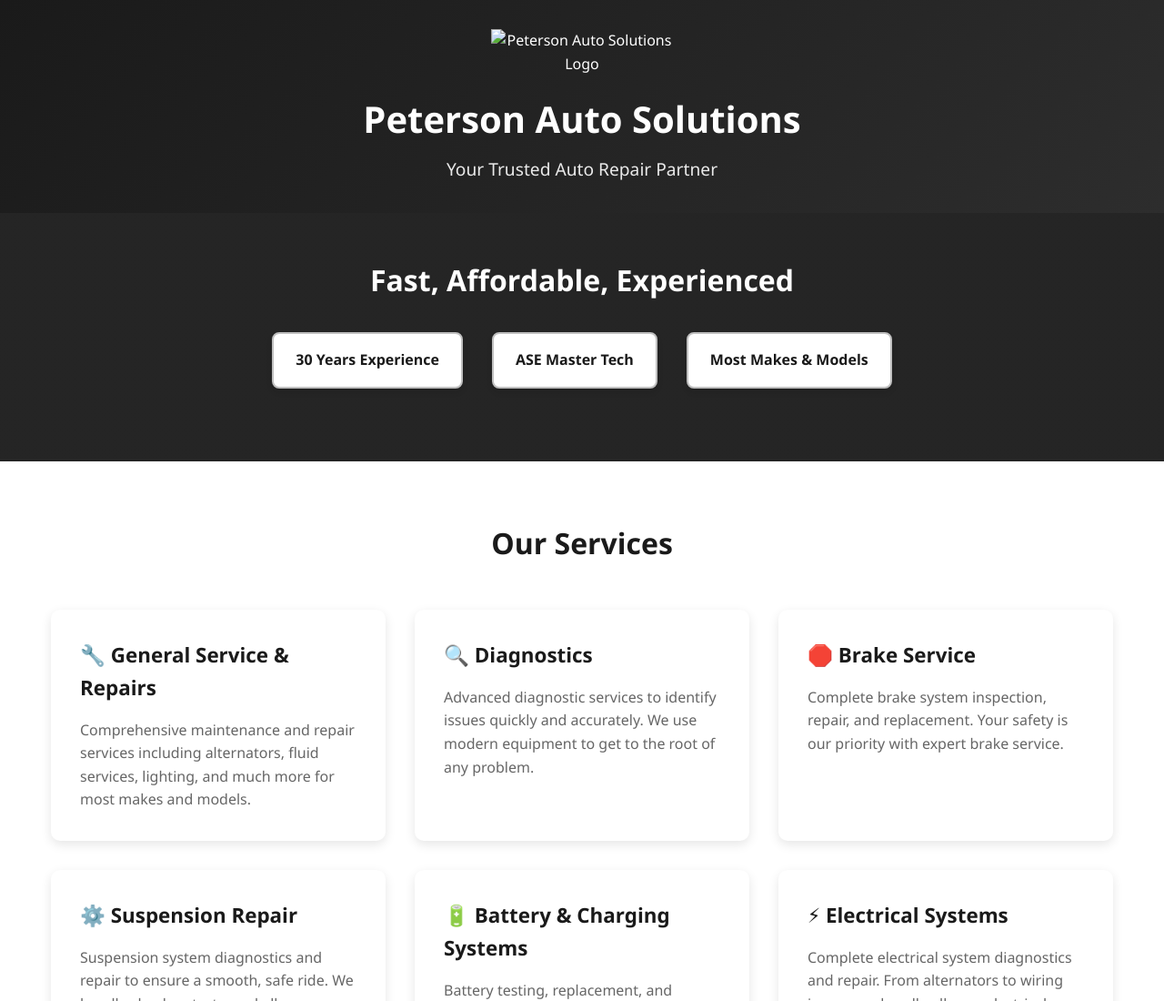
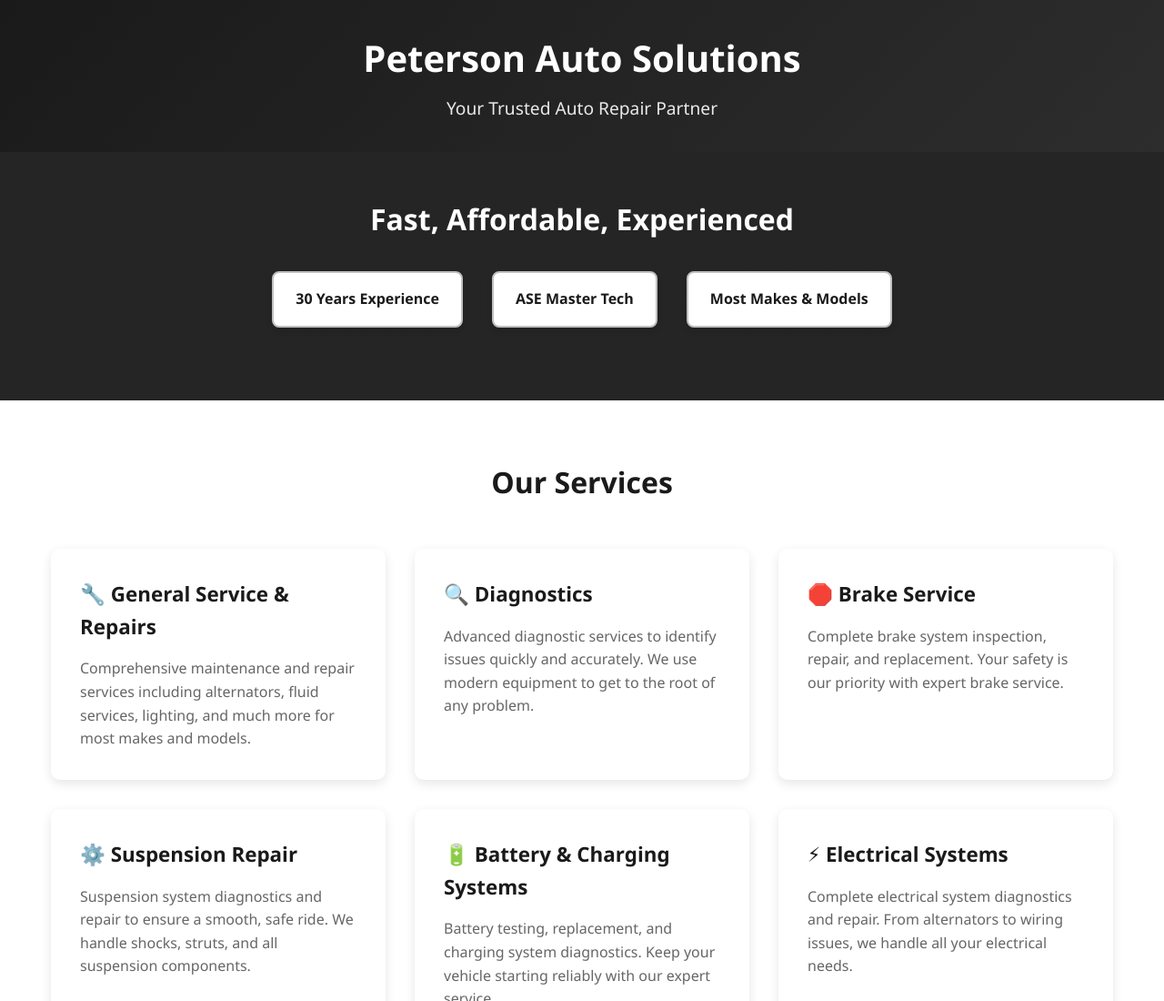
Before and after one commit to petersonautosolutions-rgb/peterson-auto-website, a plain HTML site: page index.html in a window 1280 px wide. Shown: the top 1100 px of the page at 91% size. Drawn offline with Linux system fonts and the light colour scheme.

Commit message:
Update index.html
Signed-off-by: petersonautosolutions-rgb <petersonautosolutions@gmail.com>

```diff
--- a/index.html
+++ b/index.html
@@ -22,12 +22,6 @@
             color: white;
             padding: 2rem 1rem;
             text-align: center;
-        }
-
-        .logo {
-            max-width: 200px;
-            height: auto;
-            margin-bottom: 1rem;
         }
 
         header h1 {
@@ -191,8 +185,6 @@
 </head>
 <body>
     <header>
-        <!-- ADD YOUR LOGO HERE: Replace logo.png with your logo file name -->
-        <img src="logo.png" alt="Peterson Auto Solutions Logo" class="logo">
         <h1>Peterson Auto Solutions</h1>
         <p>Your Trusted Auto Repair Partner</p>
     </header>
```
